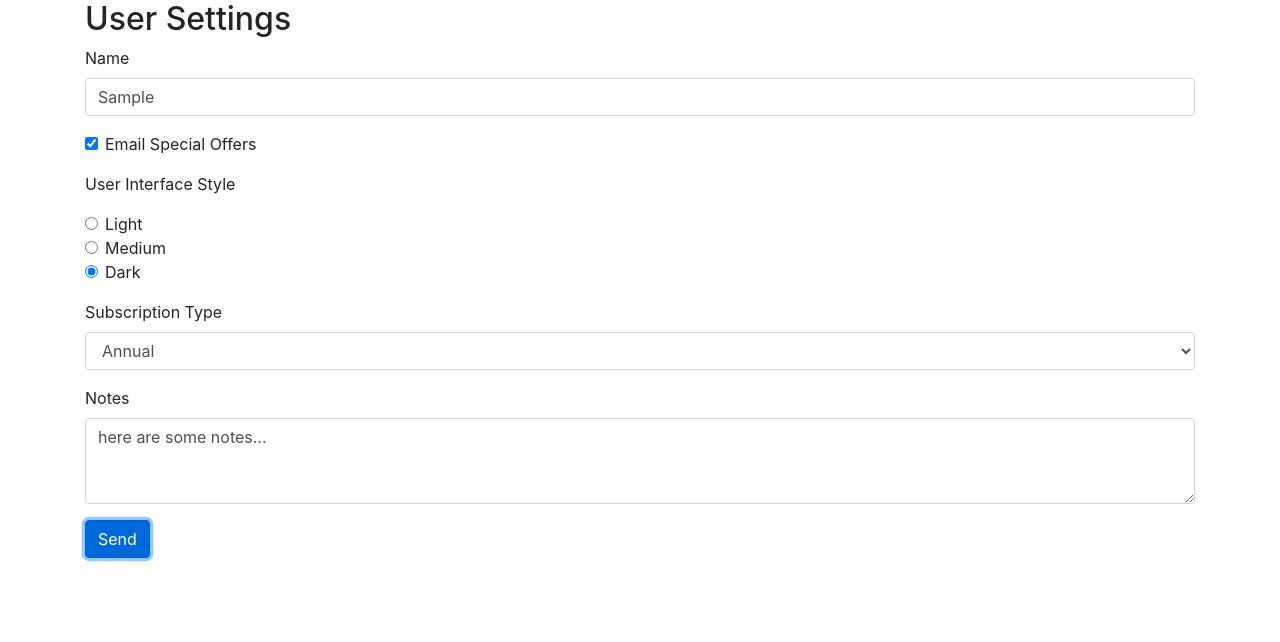
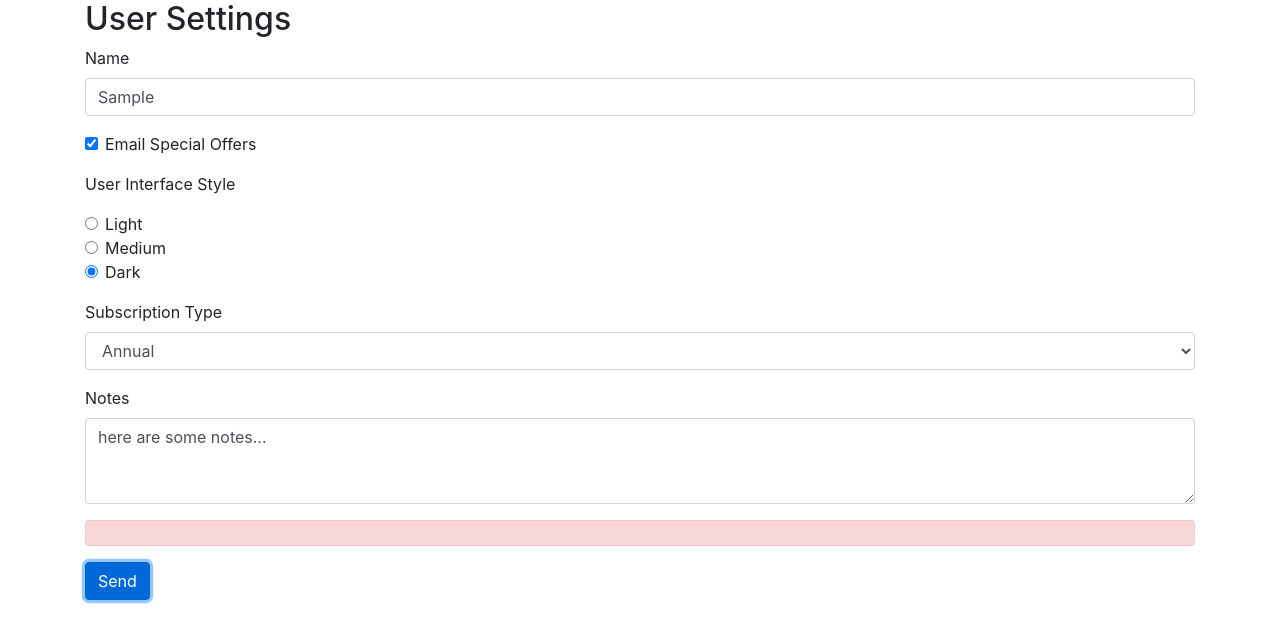
Before and after one commit to catgsmith/Angular_Forms, an Angular app: page / in a window 1280 px wide. Both pictures are taken after typing "Sample" into the empty fields and a click on the button "Send". Shown: the top 642 px of the page. Built offline with nearby package versions, Linux system fonts and the light colour scheme; no server answers.

Commit message:
Handle Form Errors over Http

```diff
--- a/src/app/app.module.ts
+++ b/src/app/app.module.ts
@@ -1,9 +1,10 @@
 import { BrowserModule } from '@angular/platform-browser';
 import { NgModule } from '@angular/core';
+import { FormsModule } from '@angular/forms';
+import { HttpClientModule } from '@angular/common/http';
 
 import { AppComponent } from './app.component';
 import { UserSettingsFormComponent } from './user-settings-form/user-settings-form.component';
-import { FormsModule } from '@angular/forms';
 
 @NgModule({
   declarations: [
@@ -12,7 +13,8 @@
   ],
   imports: [
     BrowserModule,
-    FormsModule
+    FormsModule,
+    HttpClientModule
   ],
   providers: [],
   bootstrap: [AppComponent]
--- a/src/app/data/data.service.ts
+++ b/src/app/data/data.service.ts
@@ -1,3 +1,4 @@
+import { HttpClient } from '@angular/common/http';
 import { Injectable } from '@angular/core';
 import { Observable, of } from 'rxjs';
 import { UserSettings } from './user-settings';
@@ -7,9 +8,10 @@
 })
 export class DataService {
 
-  constructor() { }
+  constructor(private http: HttpClient) { }
 
-  postUserSettingsForm(userSettings: UserSettings): Observable<UserSettings> {
-    return of(userSettings);
+  postUserSettingsForm(userSettings: UserSettings): Observable<any> {
+    //return of(userSettings);
+    return this.http.post('https://putsreq.com/YCivk3HOQuBQ20TjXF0H', userSettings);
   }
 }
--- a/src/app/user-settings-form/user-settings-form.component.html
+++ b/src/app/user-settings-form/user-settings-form.component.html
@@ -45,6 +45,10 @@
             <label for="notes">Notes</label>
             <textarea name="notes" id="notes" cols="30" rows="3" class="form-control" [(ngModel)]="userSettings.notes"></textarea>
         </div>
+        <div [hidden]="!postError"
+          class="alert alert-danger">
+          {{ postErrorMessage }}
+        </div>
         <button class="btn btn-primary">Send</button>
     </form>
 </div>
--- a/src/app/user-settings-form/user-settings-form.component.ts
+++ b/src/app/user-settings-form/user-settings-form.component.ts
@@ -17,19 +17,37 @@
     notes: 'here are some notes...'
   };
   userSettings: UserSettings = { ...this.originalUserSettings };
+  postError = false;
+  postErrorMessage = '';
 
   constructor(private dataService: DataService) { }
 
   ngOnInit(): void {
   }
+
+  onHttpError(errorResponse: any) {
+    console.log('error: ', errorResponse);
+    this.postError = true;
+    this.postErrorMessage = errorResponse.error.errorMessage;
+  }
+
+
   onSubmit(form: NgForm) {
-      console.log('in onSubmit', form.valid);
+    console.log('in onSubmit', form.valid);
+
+    if (form.valid) {
       this.dataService.postUserSettingsForm(this.userSettings).subscribe(
         result => console.log('success: ', result),
-        error => console.log('error: ', error)
+        error => this.onHttpError(error)
       );
+    }
+    else {
+      this.postError = true;
+      this.postErrorMessage = "Please fix the above errors"
+    }
   }
+
   onBlur(field: NgModel) {
-     console.log('in onBlur', field.valid);
+    console.log('in onBlur', field.valid);
   }
 }
```
